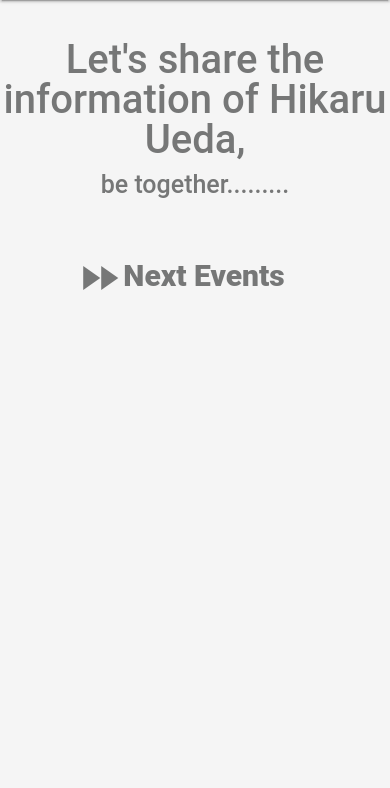
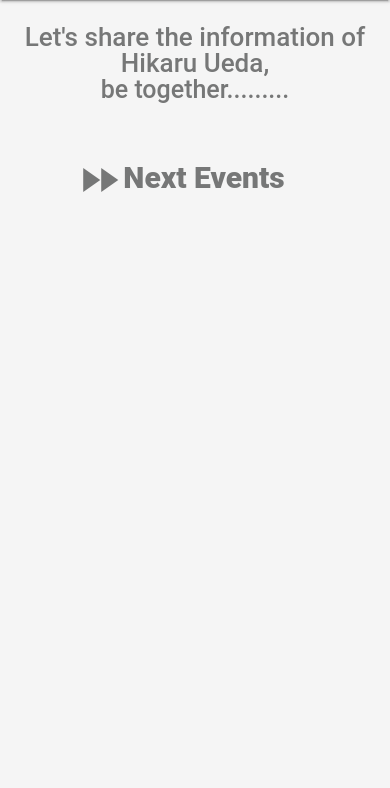
Before and after one commit to yoshiken/UedaHikaruCrawler, a Flask app: page / in a window 390 px wide. Shown: the part 56-844 px from the top of the page. Run offline with Flask 2, Linux system fonts and the light colour scheme; data that the repository does not hold is empty; some libraries are stand-ins or nearby versions.

Commit message:
:art: index title mobile flex

```diff
--- a/src/static/css/index.css
+++ b/src/static/css/index.css
@@ -1,7 +1,7 @@
 .index-title {
-  font-size: 40px;
-  padding-top: 40px;
   font-weight: 550;
+  font-size: 60px;
+  padding-top: 160px;
 }
 
 .index-title-sub {
@@ -63,3 +63,15 @@
 .index-nextevents-card > .mdl-card__supporting-text {
   color: #fff;
 }
+
+/**** Mobile layout ****/
+@media (max-width: 900px) {
+
+  .index-title {
+    padding-top: 160px;
+    font-size: 26px;
+    margin: 0 16px;
+    padding-top: 24px;
+  }
+
+}
```
